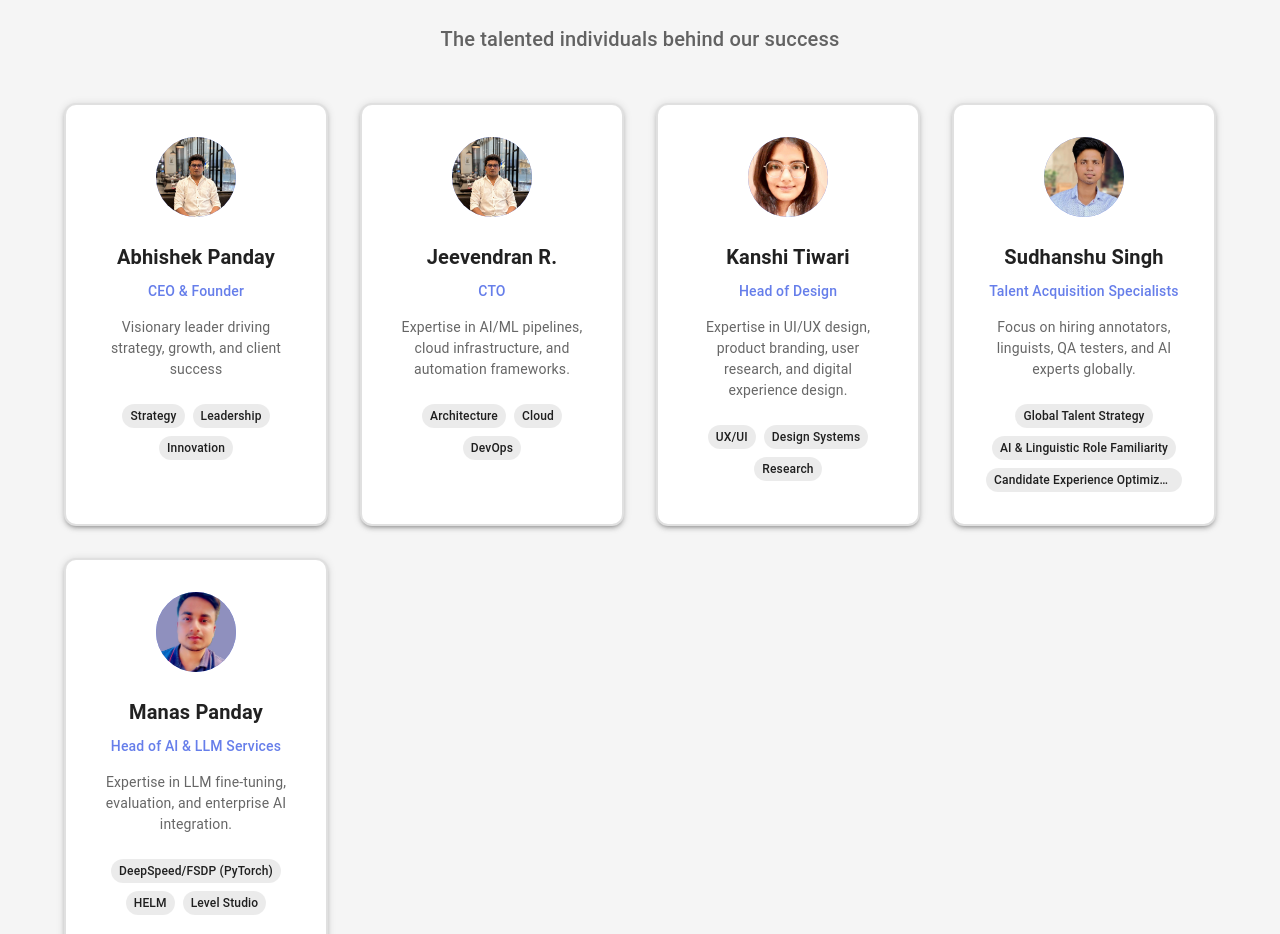
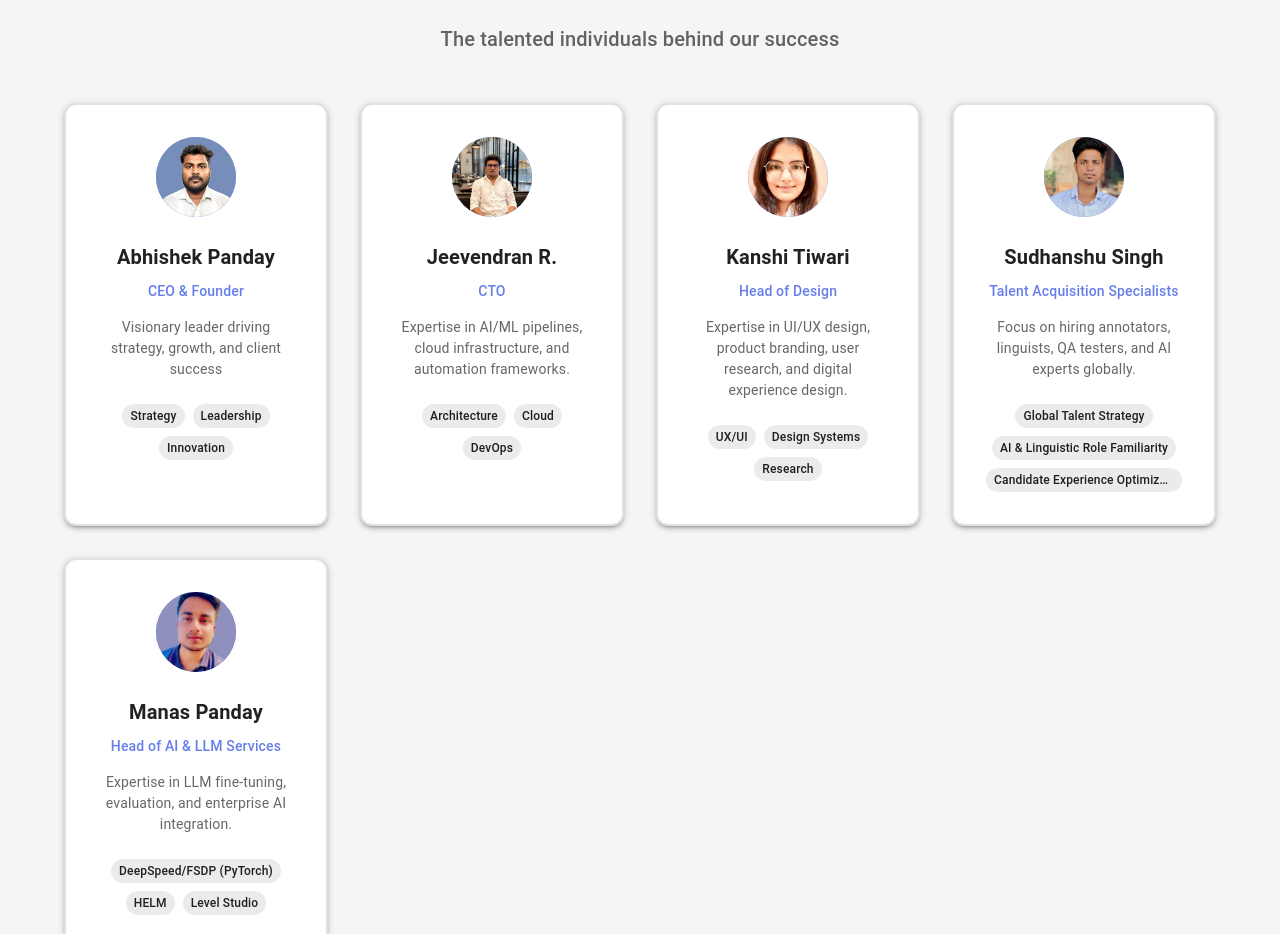
Before and after one commit to PRDS-web/prds-ui, a React (Vite) app: page /about in a window 1280 px wide. Shown: the part 2760-3694 px from the top of the page. Built offline with nearby package versions, Linux system fonts and the light colour scheme; what oauthify would draw is missing.

Commit message:
founder pic added

```diff
--- a/src/Components/AboutUs/AboutUs.jsx
+++ b/src/Components/AboutUs/AboutUs.jsx
@@ -33,6 +33,7 @@ import Kanshi from '../../assets/kanshi.jpeg';
 import Sudhanshu from '../../assets/Sudhanshu.jpeg';
 import Manas from '../../assets/Manas.jpeg';
 import CountUp from 'react-countup';
+import Abhishek from '../../assets/Abhi.jpeg';
 
 // Company statistics
 const companyStats = [
@@ -63,7 +64,7 @@ const teamMembers = [
   {
     name: 'Abhishek Panday',
     role: 'CEO & Founder',
-    avatar: `${Jeevendran}`,
+    avatar: `${Abhishek}`,
     bio: 'Visionary leader driving strategy, growth, and client success',
     expertise: ['Strategy', 'Leadership', 'Innovation'],
   },
```
Also changed, not shown: src/assets/Abhi.jpeg (added).
